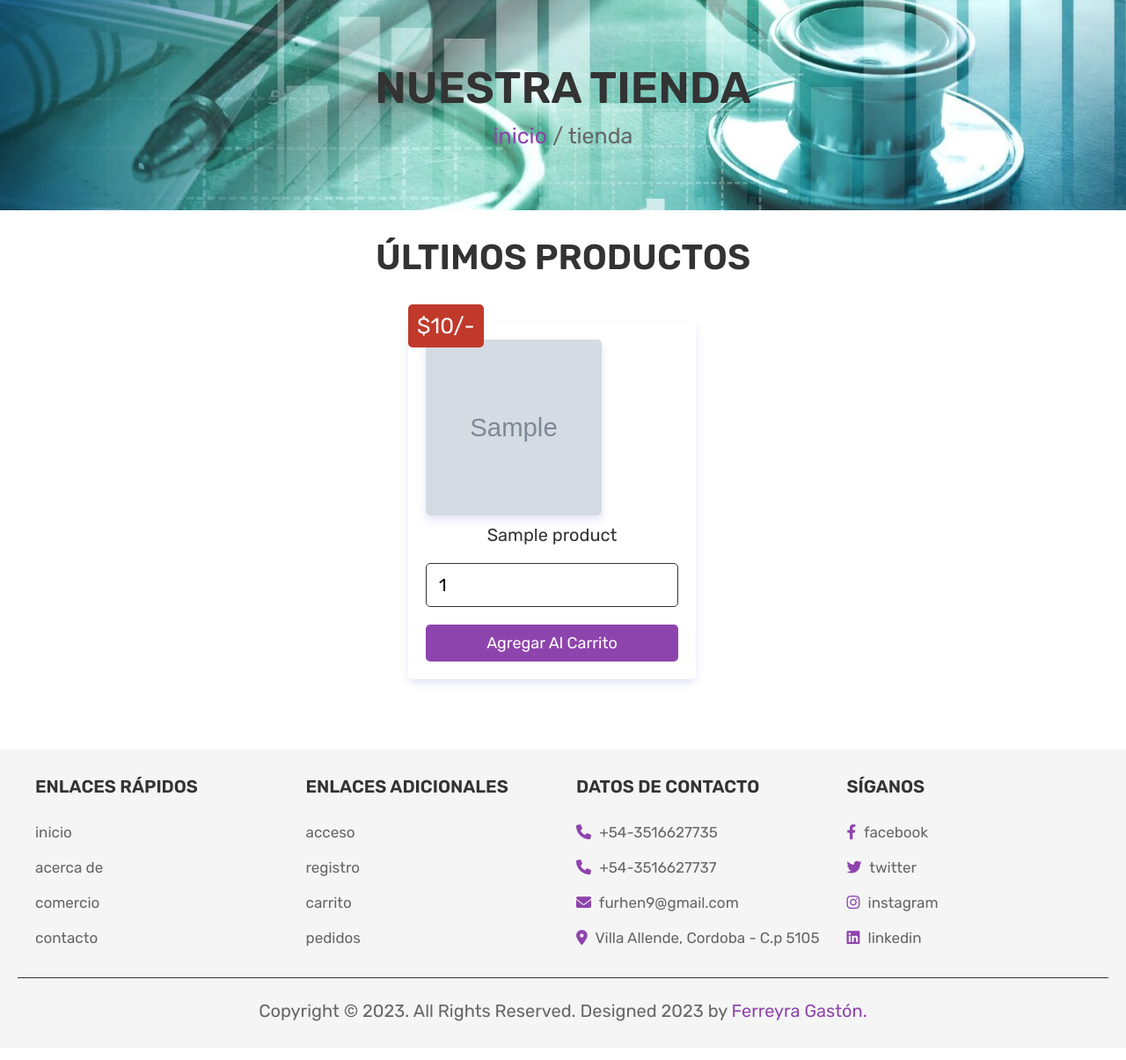
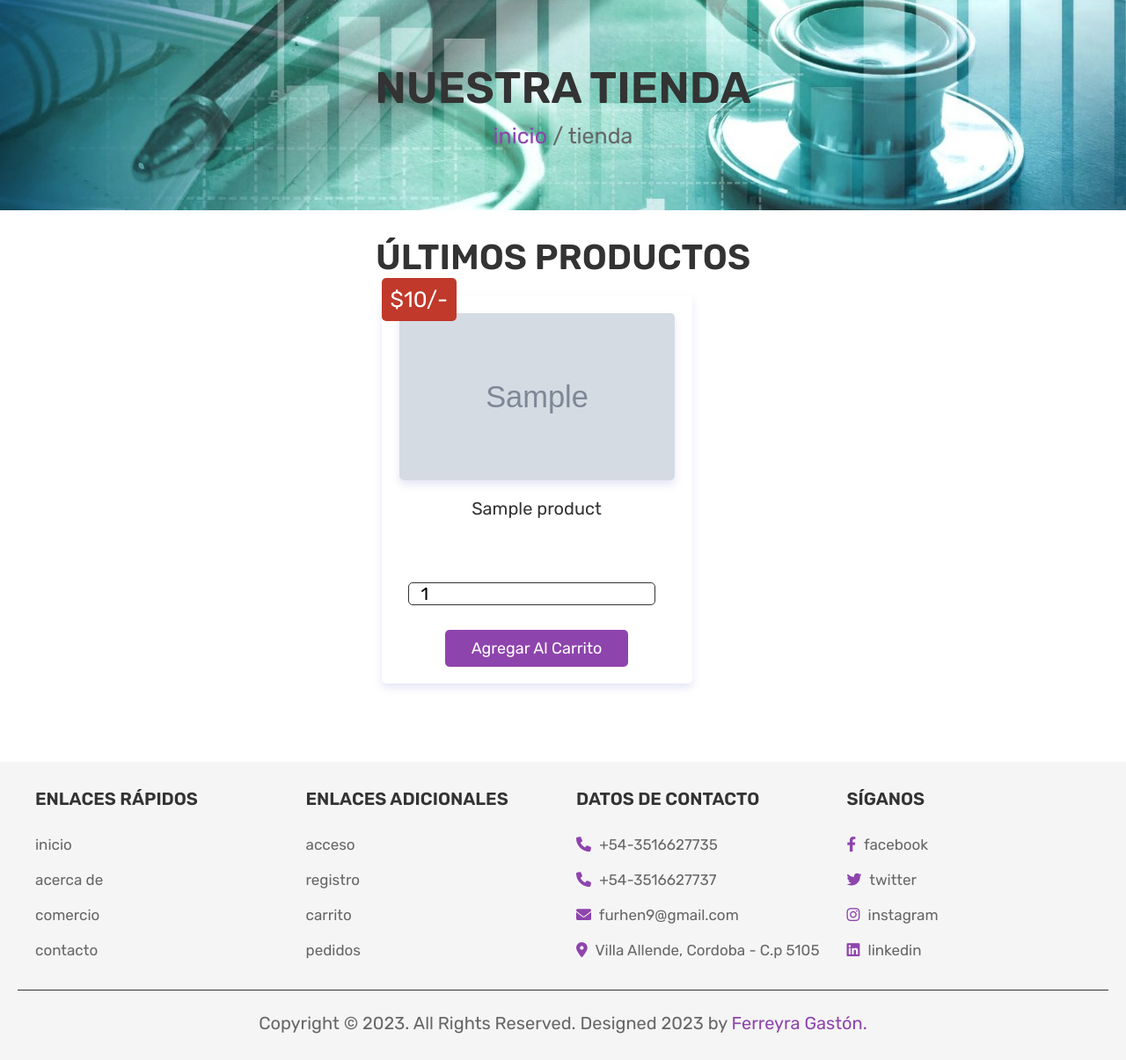
Before and after one commit to ferreyraGaston/Tienda-Online-mas-Dashboard, a PHP site: page /shop.php in a window 1280 px wide. Shown: the part 135-1340 px from the top of the page at 88% size. Before the commit the page ends 1296 px from the top, so only its background shows below. Run offline with PHP 8.4, Linux system fonts and the light colour scheme; the visitor is signed in with stand-in values (Sample User, id 1); tables that the repository leaves empty hold one stand-in row (values such as "Sample post"); grey boxes marked "Sample" are stand-in pictures.

Commit message:
grid Nª2

```diff
--- a/css/style.css
+++ b/css/style.css
@@ -369,33 +369,18 @@ section{
    width: 60rem;
 }
 
-/* .home .content h3{
-   font-size: 5.5rem;
-   color:var(--black);
-   text-transform: uppercase;
-}
-
-.home .content p{
-   font-size:1.8rem;
-   color:var(--light-color);
-   padding:1rem 0;
-   line-height: 1.5;
-} */
-
-
 .products .box-container{
    max-width: 1200px;
-   margin: 5rem auto;
+   margin: 1rem auto;
    display: grid;
-   grid-template-columns: auto auto auto auto;
+   grid-template-columns: auto auto auto auto auto;
+   grid-template-rows: auto;
    /* grid-template-columns: repeat(auto-fit, 30rem); */
    align-items: flex-start;
    gap:1.5rem;
    justify-content: center;
-   height: 30%;
-   width: 30%;
-
-
+   height: 90%;
+   width: 50%;
 }
 
 .products .box-container .box{
@@ -403,36 +388,35 @@ section{
    background-color: var(--white);
    box-shadow: var(--box-shadow);
    padding:2rem;
-   margin:  0 1rem;
    text-align: center;
-   height: 100%;
+   height: 90%;
    width: 100%;
-   display: flex;
-   flex-direction: column;
-   /* border:var(--border); */
    position: relative;
+   display: grid;
+   grid-template-columns: auto;
+   grid-template-rows: 20rem 15rem 10rem;
 }
 
 .products .box-container .box .image{
-   height: 20rem;
-   width: 20rem;
+   height: 100%;
+   width: 100%;
    border-radius: .5rem;
    box-shadow: var(--box-shadow);
 }
  .products .box-container .box .imagen{
-  /*  height: 100%; */
-  height: 40%;
-  width: 100%;
+  margin-bottom: 1rem;
  }
  .products .box-container .box .info{
-   /* height: 100%; */
-   height: 40%;
-   width: 100%;
+   height: 80%;
+   display: grid;
+   grid-template-columns: auto;
+   grid-template-rows: 80% 20%;
+
  }
- .products .box-container .box .booton{
-   /* height: 100%; */
-   height: 20%;
-   width: 100%;
+ .products .box-container .box .info .qty{
+   height: 90%;
+   width: 90%;
+   margin-left: 1rem;
  }
 
 .products .box-container .box .name{
--- a/home.php
+++ b/home.php
@@ -20,10 +20,10 @@ if(isset($_POST['add_to_cart'])){
    $check_cart_numbers = mysqli_query($conn, "SELECT * FROM `cart` WHERE name = '$product_name' AND user_id = '$user_id'") or die('query failed');
 
    if(mysqli_num_rows($check_cart_numbers) > 0){
-      $message[] = 'already added to cart!';
+      $message[] = 'ya agregado al carrito!';
    }else{
       mysqli_query($conn, "INSERT INTO `cart`(user_id, name, price, quantity, image) VALUES('$user_id', '$product_name', '$product_price', '$product_quantity', '$product_image')") or die('query failed');
-      $message[] = 'product added to cart!';
+      $message[] = 'producto añadido al carrito!';
    }
 
 }
@@ -80,7 +80,7 @@ if(isset($_POST['add_to_cart'])){
             </div>
             <div class="price">$<?php echo $fetch_products['price']; ?>/-
             </div>
-            <input type="number" min="1" name="product_quantity" value="1" class="qty">
+            <input class="qty" type="number" min="1" name="product_quantity" value="1" class="qty">
             <input type="hidden" name="product_name" value="<?php echo $fetch_products['name']; ?>">
             <input type="hidden" name="product_price" value="<?php echo $fetch_products['price']; ?>">
             <input type="hidden" name="product_image" value="<?php echo $fetch_products['image']; ?>">
--- a/shop.php
+++ b/shop.php
@@ -20,10 +20,10 @@ if(isset($_POST['add_to_cart'])){
    $check_cart_numbers = mysqli_query($conn, "SELECT * FROM `cart` WHERE name = '$product_name' AND user_id = '$user_id'") or die('query failed');
 
    if(mysqli_num_rows($check_cart_numbers) > 0){
-      $message[] = 'already added to cart!';
+      $message[] = 'ya agregado al carrito!';
    }else{
       mysqli_query($conn, "INSERT INTO `cart`(user_id, name, price, quantity, image) VALUES('$user_id', '$product_name', '$product_price', '$product_quantity', '$product_image')") or die('query failed');
-      $message[] = 'product added to cart!';
+      $message[] = 'producto añadido al carrito!';
    }
 
 }
@@ -66,14 +66,21 @@ if(isset($_POST['add_to_cart'])){
             while($fetch_products = mysqli_fetch_assoc($select_products)){
       ?>
      <form action="" method="post" class="box">
+      <div class="imagen">
       <img class="image" src="uploaded_img/<?php echo $fetch_products['image']; ?>" alt="">
+      </div>
+      <div class="info">
       <div class="name"><?php echo $fetch_products['name']; ?></div>
       <div class="price">$<?php echo $fetch_products['price']; ?>/-</div>
       <input type="number" min="1" name="product_quantity" value="1" class="qty">
       <input type="hidden" name="product_name" value="<?php echo $fetch_products['name']; ?>">
       <input type="hidden" name="product_price" value="<?php echo $fetch_products['price']; ?>">
       <input type="hidden" name="product_image" value="<?php echo $fetch_products['image']; ?>">
+      </div>
+      <div class="booton">
       <input type="submit" value="agregar al carrito" name="add_to_cart" class="btn">
+      </div>
+
      </form>
       <?php
          }
```
Also changed, not shown: images/imagen1-2.JPG (added).
